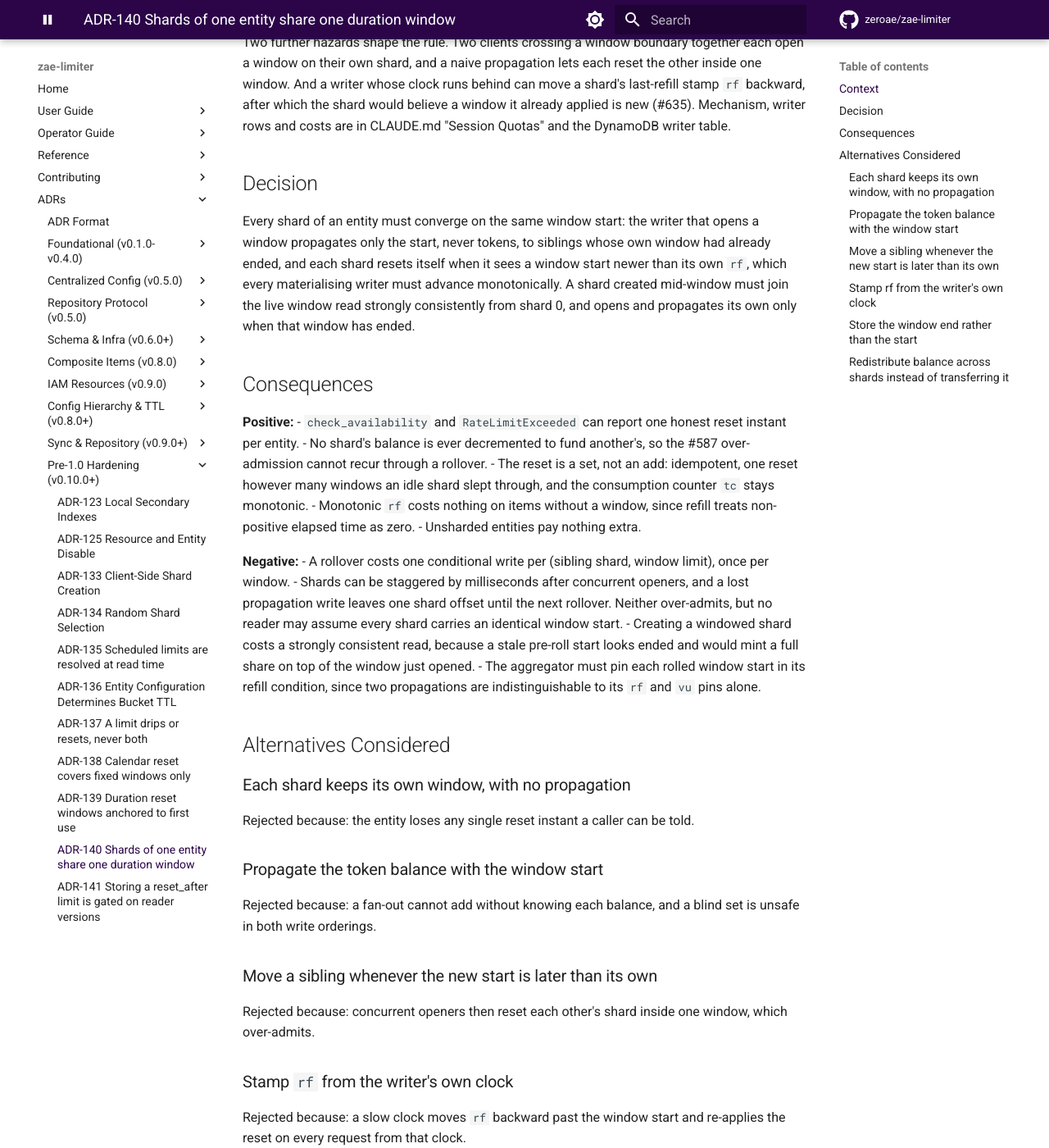
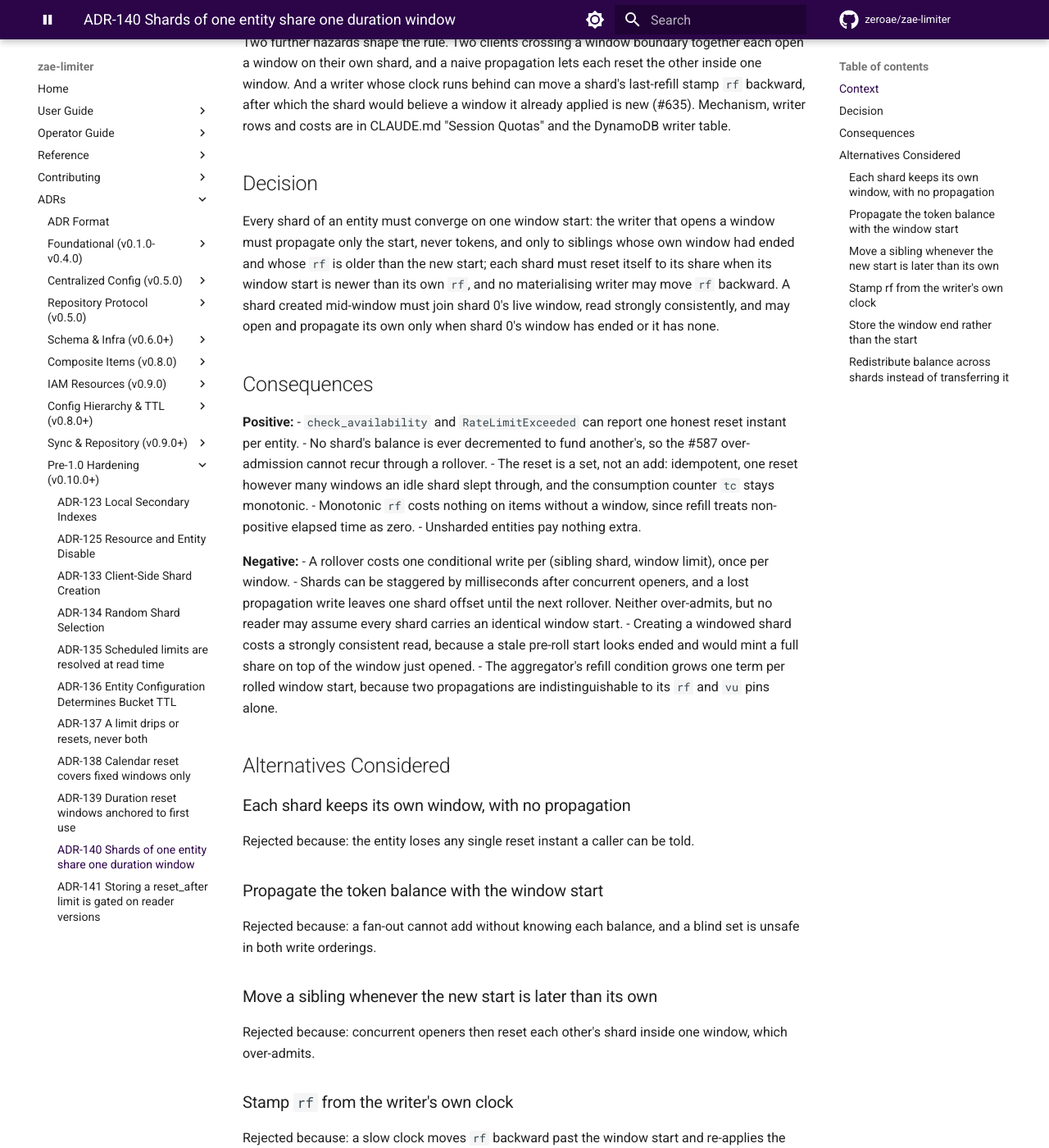
Before and after one commit to zeroae/zae-limiter, an MkDocs documentation site: the page built from docs/adr/140-duration-window-shard-coherence.md, in a window 1280 px wide and 1400 px high, scrolled down 664 px. Shown: the whole window at 82% size. Built offline with MkDocs 1.6.1 and Material for MkDocs 9.7.7, drawn with Linux system fonts in a browser that asks for light colours; comment, search, counter and statistics services are not loaded; the version menu is left out.

Commit message:
📝 docs(adr): restore the dropped conditions in ADR-139/140/141
Review of the split found four Decision sentences less precise than the
old text and the code. The Decisions now state every condition with
"must": ADR-140 names the sibling rf guard, the reset-to-share target
and the no-backward-rf rule; ADR-141 names the 0.15.0 threshold, the
own-build exception, the ratchet on admitted config writes and the
exact lambda_version earning rule. ADR-140's aggregator Negative now
reads as a cost rather than a requirement.

Two test citations followed: the vu voting-member test pointed at
ADR-139 for a detail it no longer states, and the capacity benchmark
rests on both ADR-139 and ADR-140.

Refs #597
Refs #638

Co-Authored-By: Claude Opus 5.5 <noreply@anthropic.com>

```diff
--- a/docs/adr/140-duration-window-shard-coherence.md
+++ b/docs/adr/140-duration-window-shard-coherence.md
@@ -29,12 +29,12 @@ and costs are in CLAUDE.md "Session Quotas" and the DynamoDB writer table.
 
 ## Decision
 
-Every shard of an entity must converge on the same window start: the writer that opens a window
-propagates only the start, never tokens, to siblings whose own window had already ended, and each
-shard resets itself when it sees a window start newer than its own `rf`, which every
-materialising writer must advance monotonically. A shard created mid-window must join the live
-window read strongly consistently from shard 0, and opens and propagates its own only when that
-window has ended.
+Every shard of an entity must converge on one window start: the writer that opens a window must
+propagate only the start, never tokens, and only to siblings whose own window had ended and whose
+`rf` is older than the new start; each shard must reset itself to its share when its window start
+is newer than its own `rf`, and no materialising writer may move `rf` backward. A shard created
+mid-window must join shard 0's live window, read strongly consistently, and may open and
+propagate its own only when shard 0's window has ended or it has none.
 
 ## Consequences
 
@@ -55,7 +55,7 @@ window has ended.
   every shard carries an identical window start.
 - Creating a windowed shard costs a strongly consistent read, because a stale pre-roll start
   looks ended and would mint a full share on top of the window just opened.
-- The aggregator must pin each rolled window start in its refill condition, since two
+- The aggregator's refill condition grows one term per rolled window start, because two
   propagations are indistinguishable to its `rf` and `vu` pins alone.
 
 ## Alternatives Considered
```
Also changed, not shown: docs/adr/139-duration-reset-windows.md (+5 -6 lines), docs/adr/141-reset-after-version-gate.md (+6 -4 lines), 3 other files.
